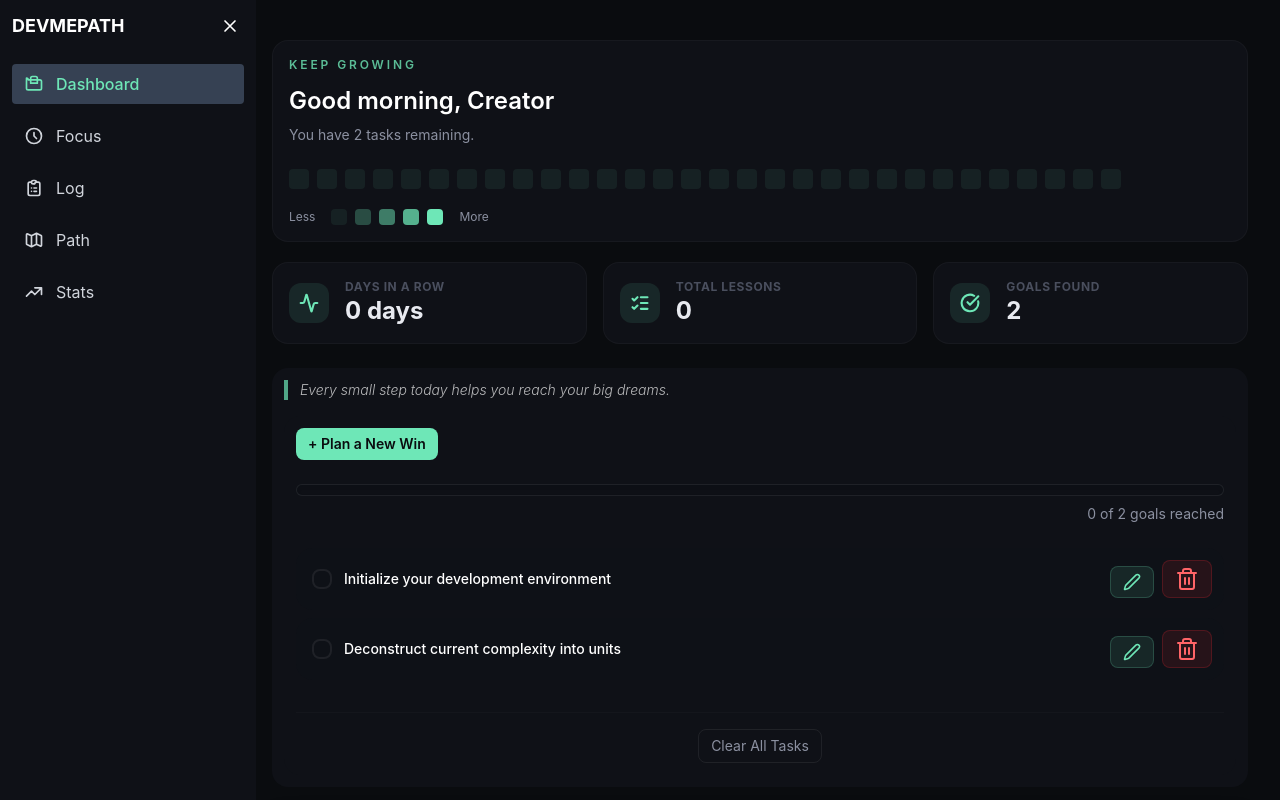
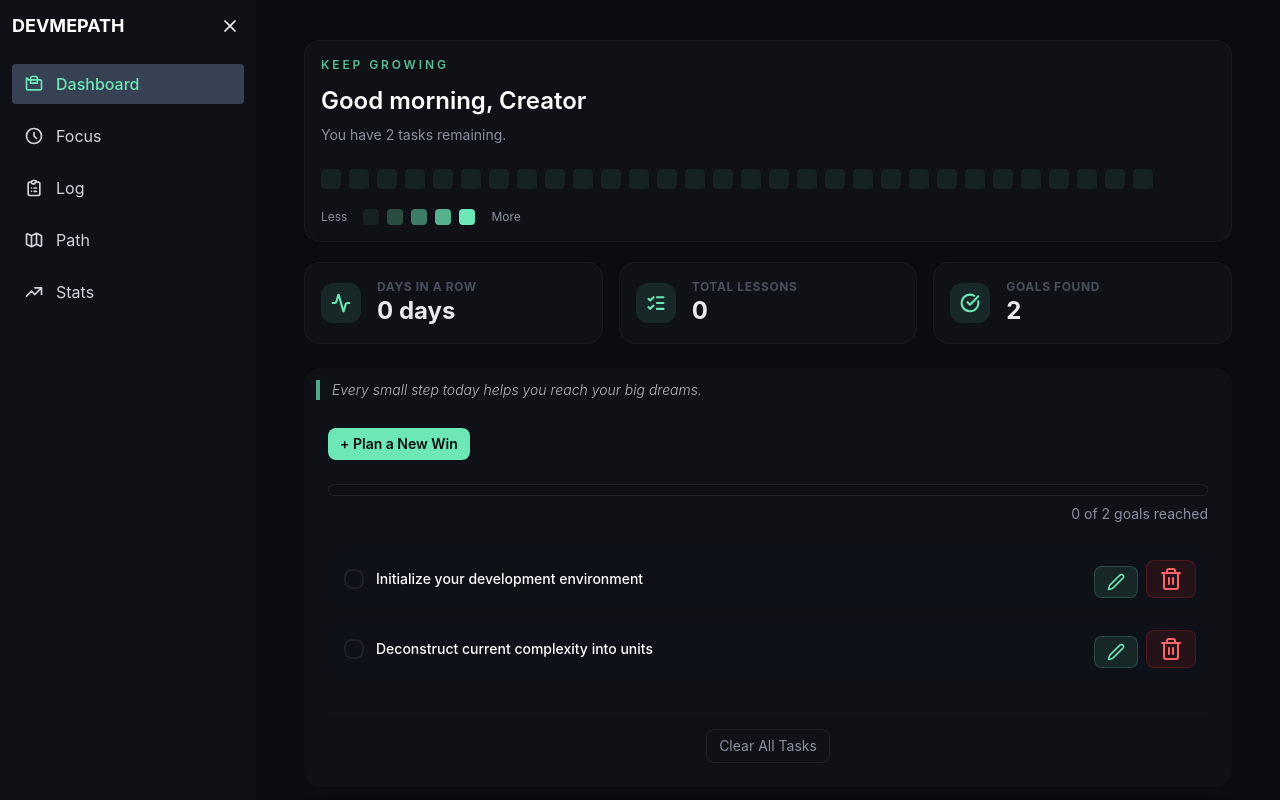
Before and after one commit to BesufikadHosiso/LevelGit, a React (Vite) app: page / in a window 1280 px wide. Shown: the top 800 px of the page. Built offline with nearby package versions, Linux system fonts and the light colour scheme.

Commit message:
refactor(layout): use flexbox and --sidebar-width variable to prevent sidebar overlay

```diff
--- a/src/components/layout/Layout.jsx
+++ b/src/components/layout/Layout.jsx
@@ -7,23 +7,24 @@ const Layout = ({ children }) => {
   const location = useLocation();
 
   const isFocusPage = location.pathname === '/focus';
+  const sidebarWidth = isOpen ? '20%' : '56px';
 
   return (
-    <div className="min-h-screen bg-night flex flex-col md:flex-row">
-      <div
-        className={`
-          transition-all duration-300
-          ${isFocusPage ? 'md:fixed md:inset-y-0 md:left-0 md:z-50 md:w-[20%] md:opacity-0 md:hover:opacity-100' : 'md:w-[20%] md:shrink-0 relative'}
-        `}
-      >
+    <div
+      className="min-h-screen bg-night flex flex-col md:flex-row"
+      style={{ '--sidebar-width': isFocusPage ? '0px' : sidebarWidth }}
+    >
+      <div className={`
+        shrink-0 transition-[width] duration-300 ease-in-out z-40
+        ${isFocusPage ? 'md:fixed md:inset-y-0 md:left-0 md:w-[20%] md:opacity-0 md:hover:opacity-100' : 'md:w-[var(--sidebar-width)]'}
+      `}>
         <Sidebar isOpen={isOpen} setIsOpen={setIsOpen} />
       </div>
 
-      <main
+     <main
         className={`
-          flex-1 p-4 pt-16 md:pt-6 min-w-0
+          flex-1 px-8 py-4 pt-16 md:pt-6 min-w-0
           transition-all duration-300 ease-in-out
-          ${isFocusPage ? 'md:pl-0' : (isOpen ? 'md:pl-0' : 'md:pl-0')}
         `}
       >
         {children}
```
